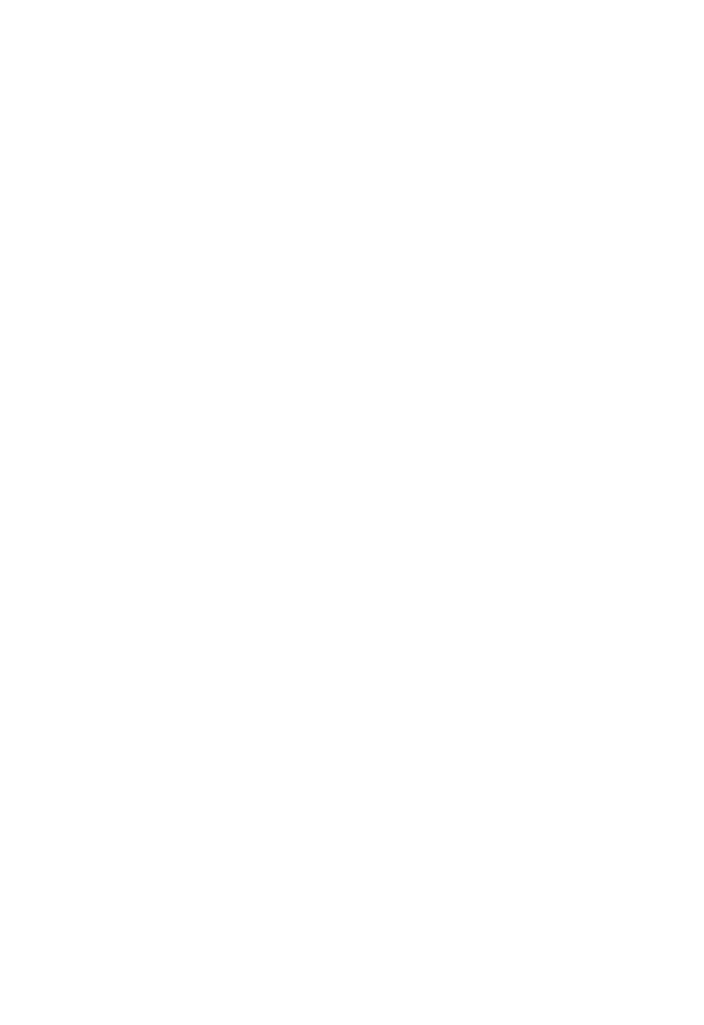
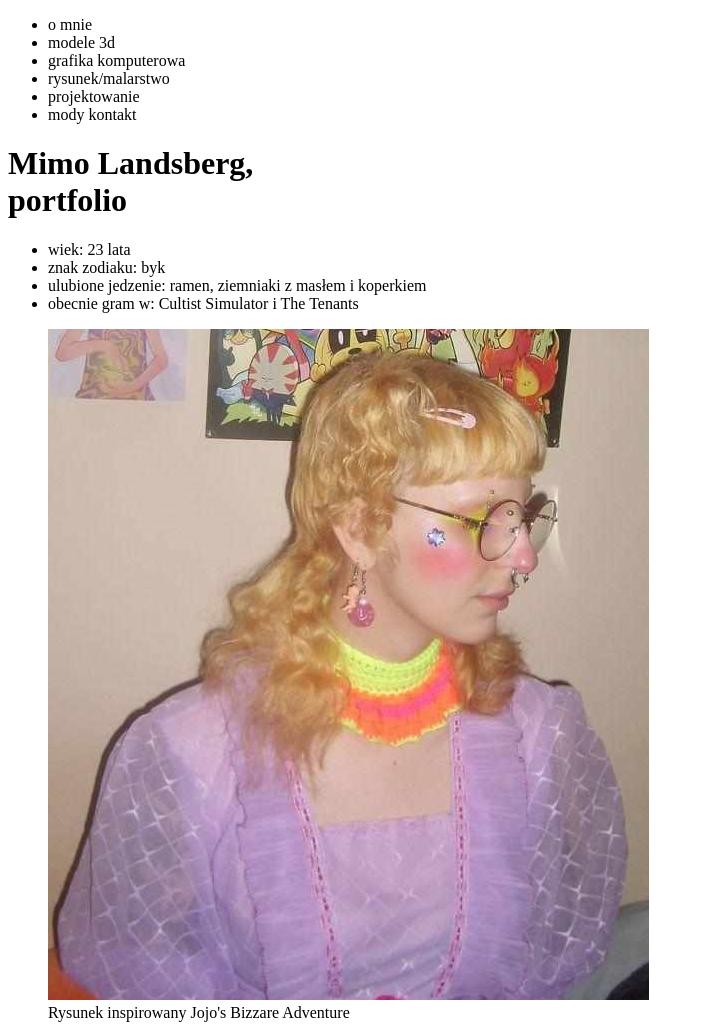
Before and after one commit to mimakuma/portfolio, a plain HTML site: page index.html in a window 1280 px wide. Shown: the whole page, without its empty margins (0-704 px from the left). Before the commit the page ends 800 px from the top, so only its background shows below. Drawn offline with Linux system fonts and the light colour scheme.

Commit message:
Wrote the header for index.html
Image is just for the sake of seeing if the code works, will replace it later. Not sure about the text I wrote but whatever. Will fix later.

```diff
--- a/index.html
+++ b/index.html
@@ -8,6 +8,30 @@
   </head>
 
   <body>
+    <nav>
+      <ul>
+        <li>o mnie</li>
+        <li>modele 3d</li>
+        <li>grafika komputerowa</li>
+        <li>rysunek/malarstwo</li>
+        <li>projektowanie</li>
+        <li>mody kontakt</li>
+      </ul>
+    </nav>
+    <header>
+      <h1>Mimo Landsberg,<br/>portfolio</h1>
+      <ul>
+        <li>wiek: 23 lata</li>
+        <li>znak zodiaku: byk</li>
+        <li>ulubione jedzenie: ramen, ziemniaki z masłem i koperkiem</li>
+        <li>obecnie gram w: Cultist Simulator i The Tenants</li>
+      </ul>
 
+        <figure>
+          <img src="img/mimo_clown.png" alt="Zdjęcie Mimo Landsberg podzielone na dwie częsci. Po jednej stronie jest faktyczna fotografia, a po drugiej rysunek Mimo jako postac z Jojo ( z JoJo's Bizzare Adventure).">
+          <figcaption> Rysunek inspirowany Jojo's Bizzare Adventure</figcaption>
+          </figure>
+
+    </header>
   </body>
 </html>
```
Also changed, not shown: img/mimo_clown.png (added).
